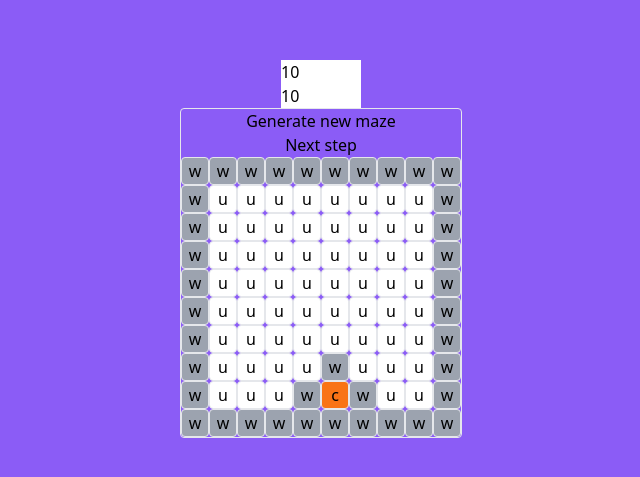
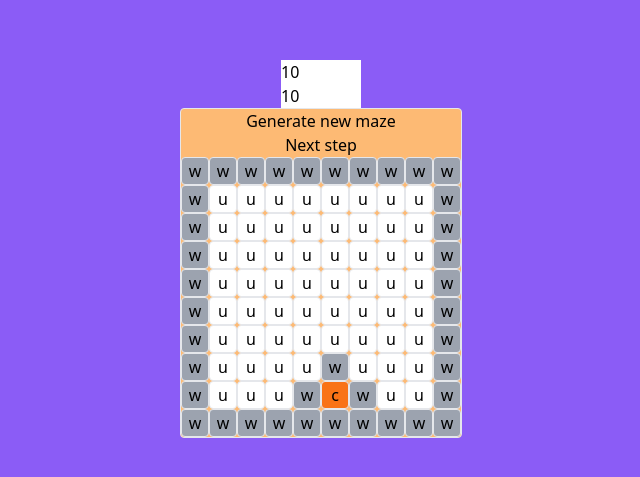
Before and after one commit to Dirivial/A-maze-d, a Next.js app: page / in a window 1280 px wide. Shown: the part 151-628 px from the top of the page, without its empty margins (319-959 px from the left). Built offline with nearby package versions, Linux system fonts and the light colour scheme.

Commit message:
Fixed resizing bug

```diff
--- a/src/pages/maze.tsx
+++ b/src/pages/maze.tsx
@@ -37,10 +37,10 @@ const Maze = ({ width, height }: MazeProps) => {
     let maze: GeneratedCell[][] = [];
 
     // Fill maze
-    for (let i = 0; i < width; i++) {
+    for (let i = 0; i < height; i++) {
       maze[i] = [];
-      for (let j = 0; j < height; j++) {
-        if (i > 0 && i < width - 1 && j > 0 && j < height - 1) {
+      for (let j = 0; j < width; j++) {
+        if (i > 0 && i < height - 1 && j > 0 && j < width - 1) {
           (maze[i] as GeneratedCell[]).push({
             x: j,
             y: i,
@@ -179,7 +179,7 @@ const Maze = ({ width, height }: MazeProps) => {
   }, [width, height]);
 
   return (
-    <div className="rounded border flex flex-col">
+    <div className="rounded border flex flex-col bg-orange-300">
       <button onClick={generateCells}>Generate new maze</button>
       <button onClick={nextStep}>Next step</button>
       <div
```
